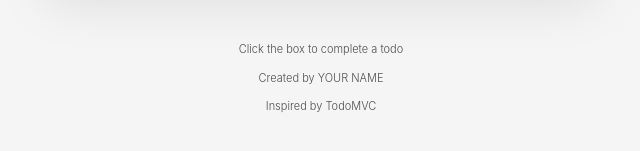
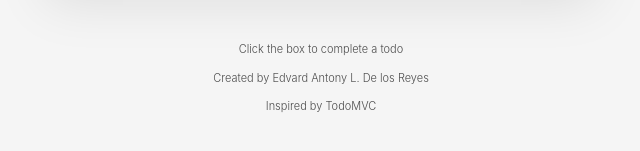
Before and after one commit to delosreyesedvard12-art/CSIT340-todomvc-De-los-Reyes, a React (Vite) app: page / in a window 1280 px wide. Shown: the part 407-558 px from the top of the page, without its empty margins (319-959 px from the left). Built offline with nearby package versions, Linux system fonts and the light colour scheme.

Commit message:
chore: replace YOUR NAME with Edvard Antony L. De los Reyes

```diff
--- a/src/App.jsx
+++ b/src/App.jsx
@@ -5,7 +5,7 @@ function App() {
   return (
     <div className="min-h-screen bg-[#f5f5f5] py-8 font-light text-[#111]">
       <Todos />
-      <Info name="YOUR NAME" />
+      <Info name="Edvard Antony L. De los Reyes" />
     </div>
   )
 }
```
